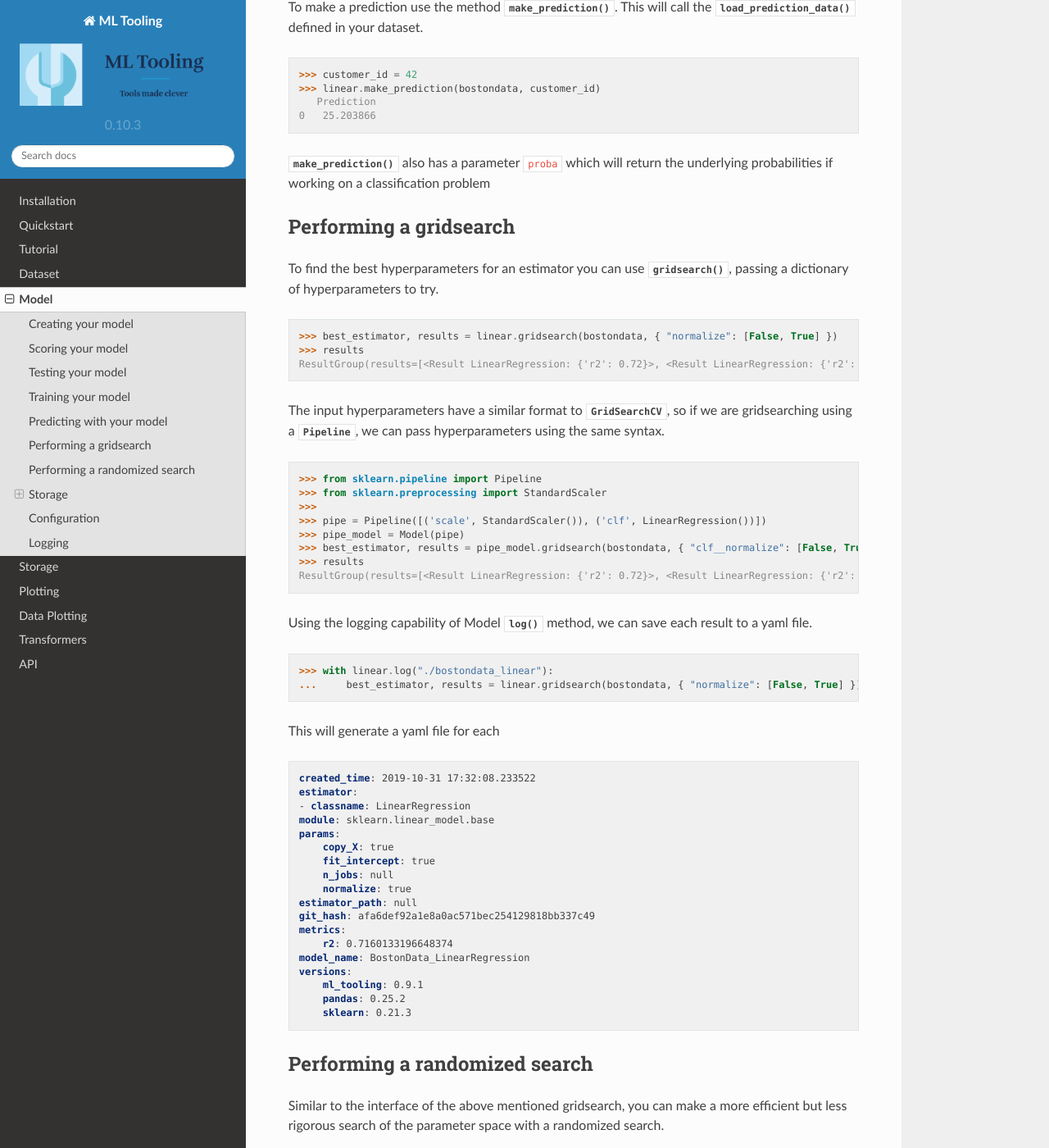
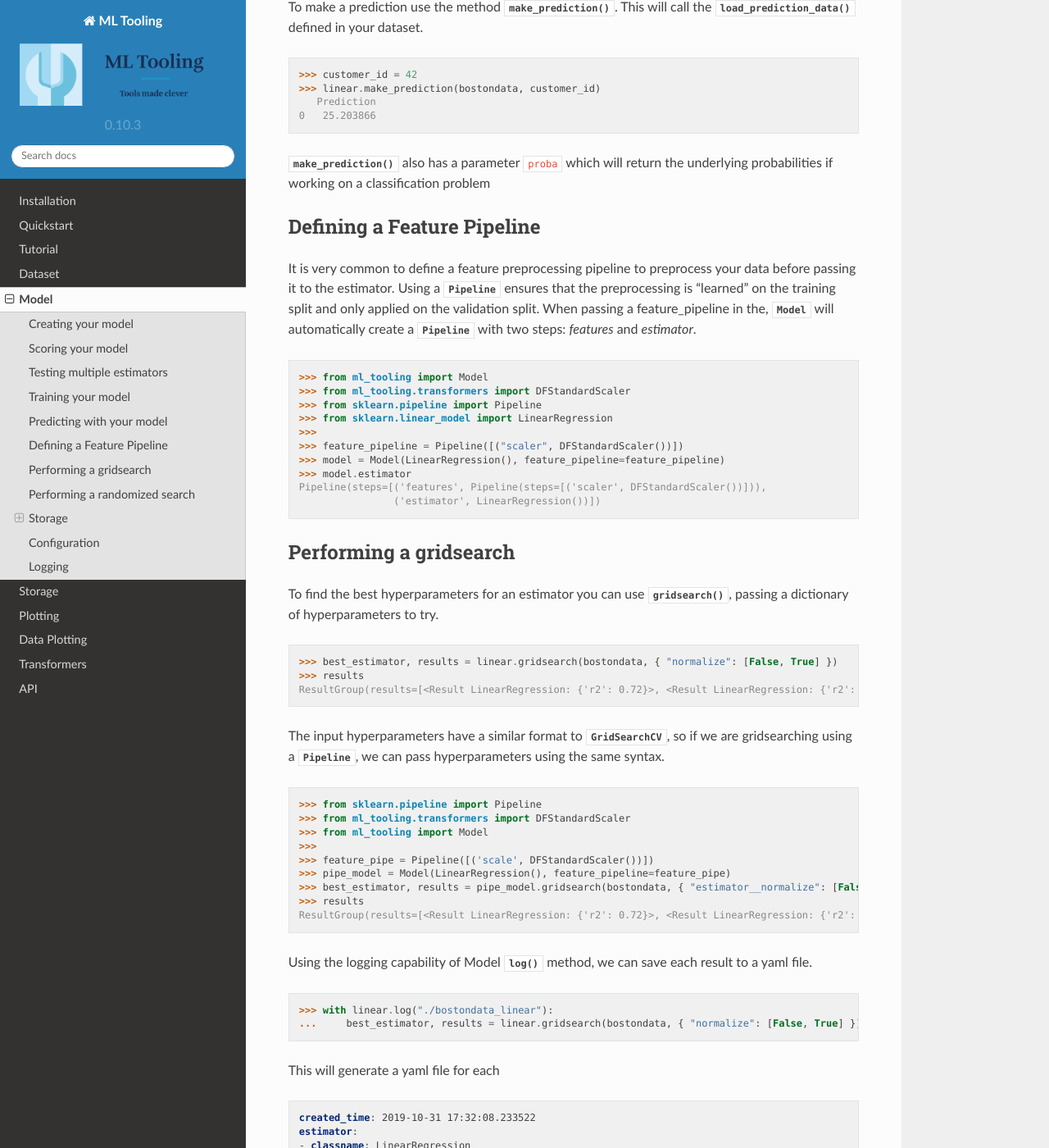
Before and after one commit to andersbogsnes/ml_tooling, a Sphinx documentation site: the page built from docs/baseclass.rst, in a window 1280 px wide and 1400 px high, scrolled down 1927 px. Shown: the whole window at 82% size. Built offline with Sphinx 7.4.7 and the Read the Docs theme 2.0.0, drawn with Linux system fonts in a browser that asks for light colours; some of the changed text lies outside the part shown.

Commit message:
Fixed and updated docs

```diff
--- a/docs/baseclass.rst
+++ b/docs/baseclass.rst
@@ -60,8 +60,8 @@ It returns an instance of :class:`~ml_tooling.result.Result` which we can then i
 
 
 
-Testing your model
-~~~~~~~~~~~~~~~~~~
+Testing multiple estimators
+~~~~~~~~~~~~~~~~~~~~~~~~~~~
 
 To test which estimator performs best, use the :meth:`~ml_tooling.baseclass.Model.test_estimator` method.
 This method trains each estimator on the train split and evaluates the performance on the test split. It returns a new
@@ -110,6 +110,28 @@ This will call the :meth:`~ml_tooling.data.Dataset.load_prediction_data` defined
 :meth:`~ml_tooling.baseclass.Model.make_prediction` also has a parameter :code:`proba` which will return the
 underlying probabilities if working on a classification problem
 
+Defining a Feature Pipeline
+~~~~~~~~~~~~~~~~~~~~~~~~~~~
+
+It is very common to define a feature preprocessing pipeline to preprocess your data before passing it to the
+estimator. Using a :class:`~sklearn.pipeline.Pipeline` ensures that the preprocessing is "learned" on the training
+split and only applied on the validation split. When passing a feature_pipeline in the, :class:`Model`
+will automatically create a :class:`~sklearn.pipeline.Pipeline` with two steps: `features` and `estimator`.
+
+.. doctest::
+
+    >>> from ml_tooling import Model
+    >>> from ml_tooling.transformers import DFStandardScaler
+    >>> from sklearn.pipeline import Pipeline
+    >>> from sklearn.linear_model import LinearRegression
+    >>>
+    >>> feature_pipeline = Pipeline([("scaler", DFStandardScaler())])
+    >>> model = Model(LinearRegression(), feature_pipeline=feature_pipeline)
+    >>> model.estimator
+    Pipeline(steps=[('features', Pipeline(steps=[('scaler', DFStandardScaler())])),
+                    ('estimator', LinearRegression())])
+
+
 Performing a gridsearch
 ~~~~~~~~~~~~~~~~~~~~~~~
 
@@ -127,12 +149,14 @@ gridsearching using a :class:`~sklearn.pipeline.Pipeline`, we can pass hyperpara
 
 .. doctest::
 
+
     >>> from sklearn.pipeline import Pipeline
-    >>> from sklearn.preprocessing import StandardScaler
+    >>> from ml_tooling.transformers import DFStandardScaler
+    >>> from ml_tooling import Model
     >>>
-    >>> pipe = Pipeline([('scale', StandardScaler()), ('clf', LinearRegression())])
-    >>> pipe_model = Model(pipe)
-    >>> best_estimator, results = pipe_model.gridsearch(bostondata, { "clf__normalize": [False, True]})
+    >>> feature_pipe = Pipeline([('scale', DFStandardScaler())])
+    >>> pipe_model = Model(LinearRegression(), feature_pipeline=feature_pipe)
+    >>> best_estimator, results = pipe_model.gridsearch(bostondata, { "estimator__normalize": [False, True]})
     >>> results
     ResultGroup(results=[<Result LinearRegression: {'r2': 0.72}>, <Result LinearRegression: {'r2': 0.72}>])
 
--- a/docs/dataset.rst
+++ b/docs/dataset.rst
@@ -91,7 +91,7 @@ database tables in sync.
 Demo Datasets
 ----------------
 
-If you want to test your model on a demo datasets from :module:`sklearn.datasets`, you can use the method
+If you want to test your model on a demo datasets from :ref:`sklearn:datasets`, you can use the method
 :meth:`~ml_tooling.data.demo_dataset.load_demo_dataset`
 .. doctest::
 
--- a/docs/storage.inc.rst
+++ b/docs/storage.inc.rst
@@ -1,4 +1,4 @@
-.. _storage:
+.. _storage_class:
 
 Storage
 -------
--- a/requirements.txt
+++ b/requirements.txt
@@ -4,13 +4,17 @@
 #
 #    pip-compile
 #
+--index-url http://artifactory-singlep.p001.alm.brand.dk/artifactory/api/pypi/pypi-virtual/simple
+--trusted-host artifactory-singlep.p001.alm.brand.dk
+
 attrs==19.3.0             # via ml_tooling (setup.py)
 cycler==0.10.0            # via matplotlib
 joblib==0.16.0            # via ml_tooling (setup.py), scikit-learn
 kiwisolver==1.2.0         # via matplotlib
-matplotlib==3.2.2         # via ml_tooling (setup.py)
+matplotlib==3.3.0         # via ml_tooling (setup.py)
 numpy==1.19.0             # via matplotlib, pandas, scikit-learn, scipy
 pandas==1.0.5             # via ml_tooling (setup.py)
+pillow==7.2.0             # via matplotlib
 pyparsing==2.4.7          # via matplotlib
 python-dateutil==2.8.1    # via matplotlib, pandas
 pytz==2020.1              # via pandas
```
Also changed, not shown: other parts of docs/baseclass.rst (+2 -2 lines), dev-requirements.txt (+9 -3 lines), 4 other files.
